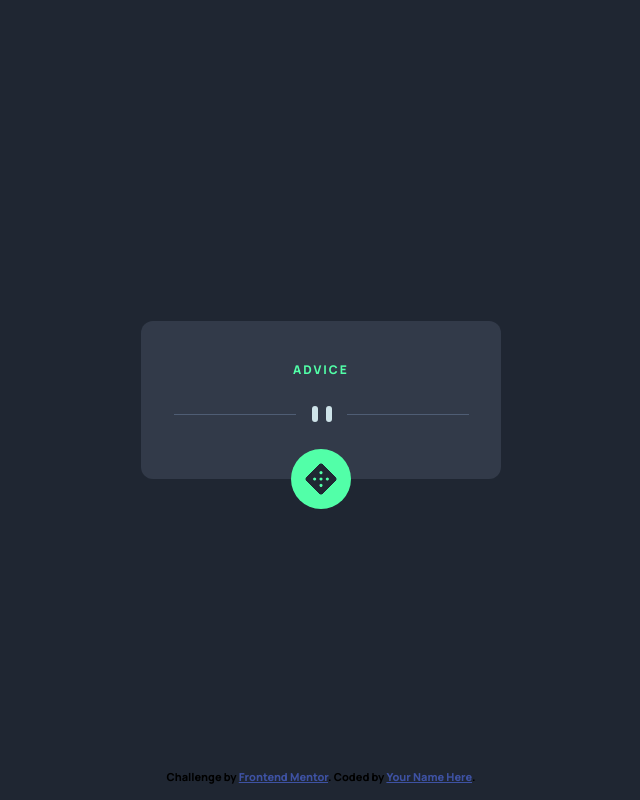
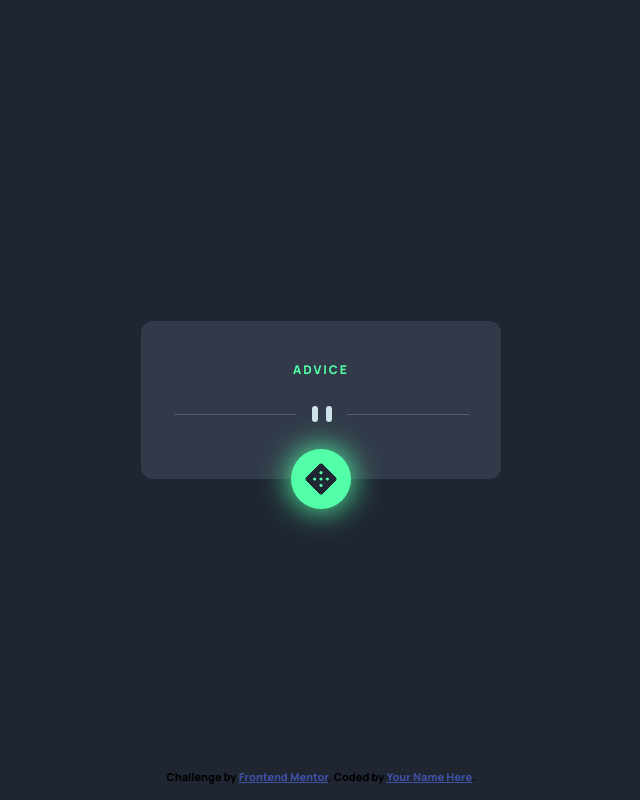
Before and after one commit to DicksenT/Advice-gen, a plain HTML site: page index.html in a window 1280 px wide. In both pictures the pointer is over the element 640 px from the left and 479 px from the top of the page. Shown: the whole page, without its empty margins (319-959 px from the left). Drawn offline with Linux system fonts and the light colour scheme; no server answers.

Commit message:
update hover effect

```diff
--- a/style.css
+++ b/style.css
@@ -57,6 +57,10 @@ main{
     left: 50%;
     transform: translateX(-50%);
     cursor: pointer;
+    transition: 0.4s;
+}
+.img-container:hover{
+    box-shadow: 0 0 30px 1px hsl(150, 100%, 66%);
 }
 .dice{
     rotate: 0;
```
